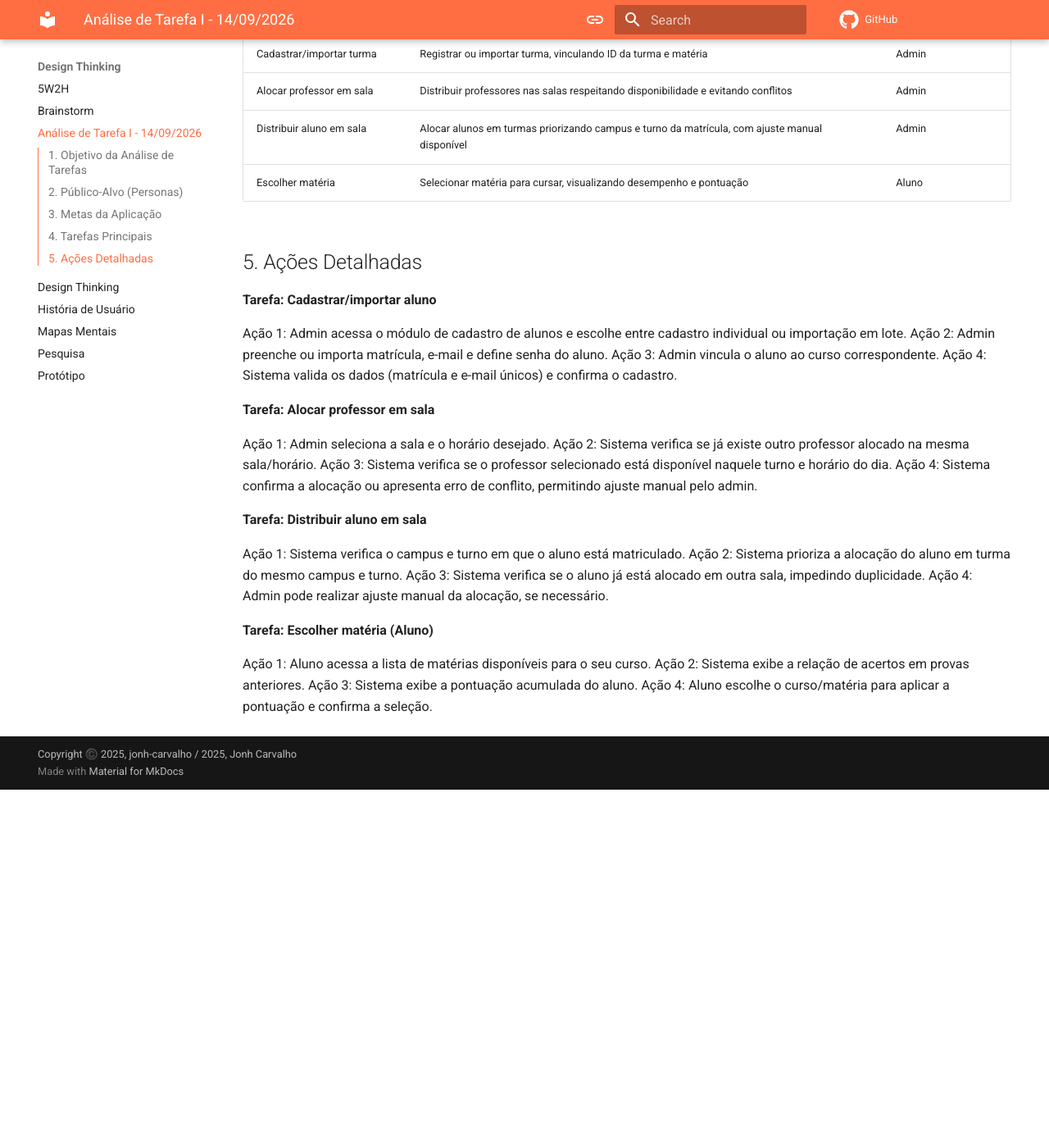
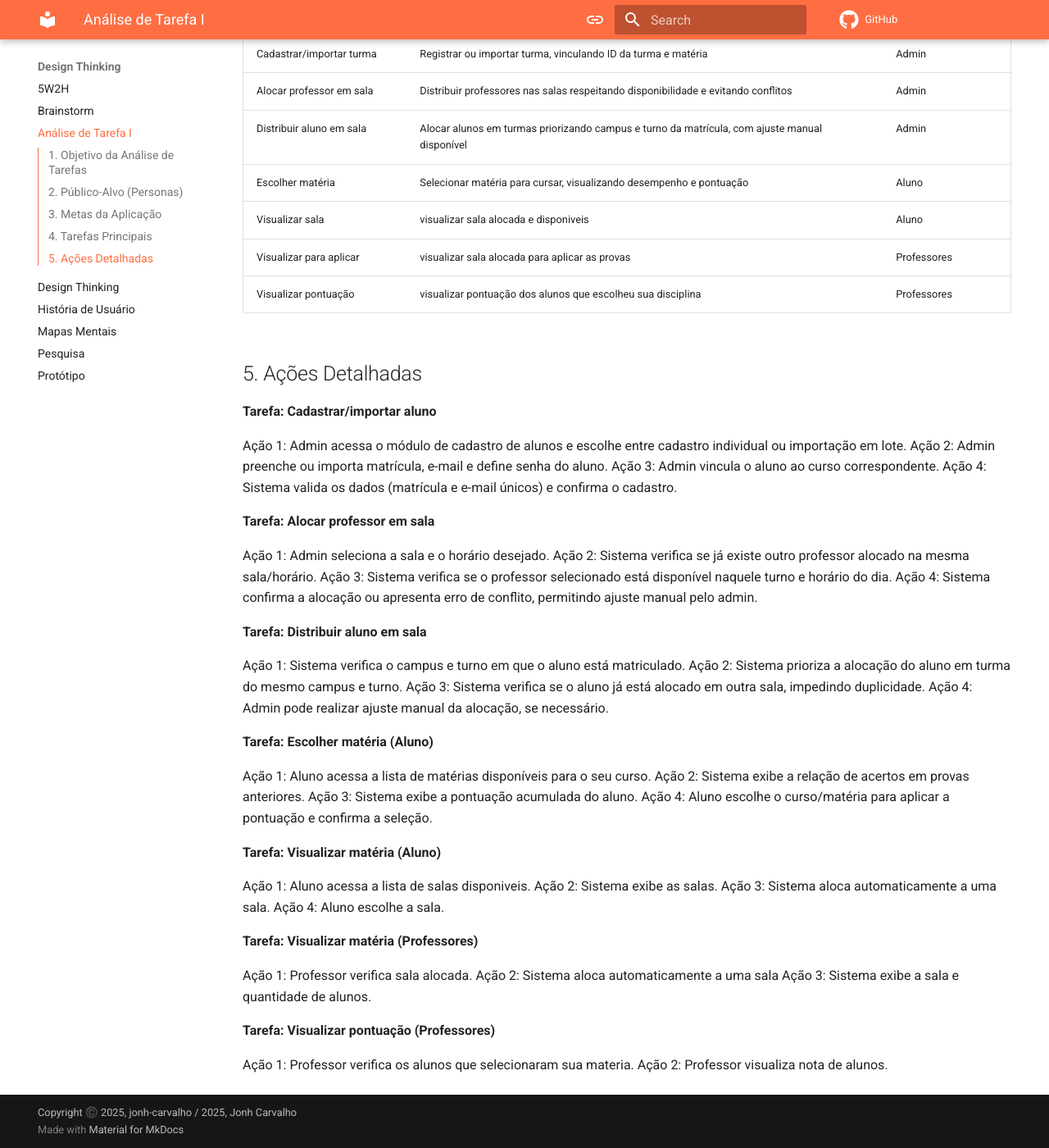
Before and after one commit to Projetos-de-Extensao/PECDI_26.2_8002_II, an MkDocs documentation site: the page built from docs/_Design Thinking/analise-tarefa-1.md, in a window 1280 px wide and 1400 px high, scrolled down 1723 px. Shown: the whole window at 82% size. Built offline with MkDocs 1.6.1 and Material for MkDocs 9.7.7, drawn with Linux system fonts in a browser that asks for light colours; comment, search, counter and statistics services are not loaded; before the commit the page ends 2686 px from its top, so only the background shows below that; some of the changed text lies outside the part shown.

Commit message:
Add new actions for visualizing allocated rooms and student scores for Alunos and Professores

```diff
--- a/docs/_Design Thinking/analise-tarefa-1.md
+++ b/docs/_Design Thinking/analise-tarefa-1.md
@@ -1,4 +1,4 @@
-# Análise de Tarefa I - 14/09/2026
+# Análise de Tarefa I
 
 A análise hierárquica de tarefas (AHT) é uma técnica utilizada para decompor e entender as atividades que um usuário realiza ao interagir com uma aplicação ou sistema. Sua principal função é detalhar, de forma estruturada, as metas, tarefas e ações envolvidas no uso do produto, permitindo identificar pontos críticos, oportunidades de melhoria e necessidades específicas das personas.
 
@@ -46,6 +46,9 @@ Compreender o fluxo de trabalho dos usuários, desde as metas gerais até as aç
 | Alocar professor em sala | Distribuir professores nas salas respeitando disponibilidade e evitando conflitos | Admin |
 | Distribuir aluno em sala | Alocar alunos em turmas priorizando campus e turno da matrícula, com ajuste manual disponível | Admin |
 | Escolher matéria | Selecionar matéria para cursar, visualizando desempenho e pontuação | Aluno |
+| Visualizar sala | visualizar sala alocada e disponiveis | Aluno |
+| Visualizar para aplicar | visualizar sala alocada para aplicar as provas | Professores |
+| Visualizar pontuação  | visualizar pontuação dos alunos que escolheu sua disciplina | Professores |
 
 ## 5. Ações Detalhadas
 
@@ -76,3 +79,21 @@ Ação 1: Aluno acessa a lista de matérias disponíveis para o seu curso.
 Ação 2: Sistema exibe a relação de acertos em provas anteriores.
 Ação 3: Sistema exibe a pontuação acumulada do aluno.
 Ação 4: Aluno escolhe o curso/matéria para aplicar a pontuação e confirma a seleção.
+
+**Tarefa: Visualizar matéria  (Aluno)**
+
+Ação 1: Aluno acessa a lista de salas disponiveis.
+Ação 2: Sistema exibe as salas.
+Ação 3: Sistema aloca automaticamente a uma sala.
+Ação 4: Aluno escolhe a sala.
+
+**Tarefa: Visualizar matéria  (Professores)**
+
+Ação 1: Professor verifica sala alocada.
+Ação 2: Sistema aloca automaticamente a uma sala
+Ação 3: Sistema exibe a sala e quantidade de alunos.
+
+**Tarefa: Visualizar pontuação  (Professores)**
+
+Ação 1: Professor verifica os alunos que selecionaram sua materia.
+Ação 2: Professor visualiza nota de alunos.
```
